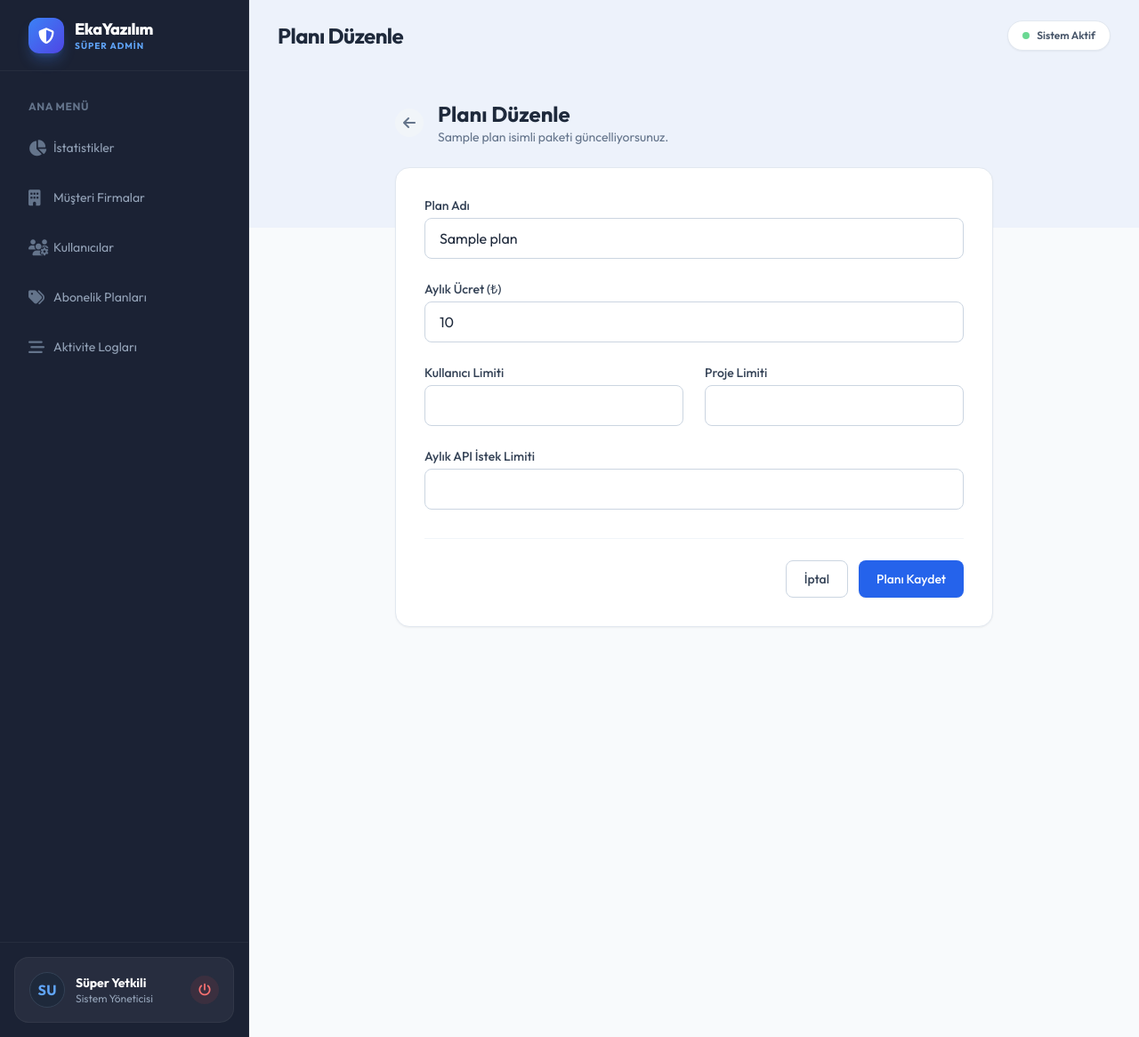
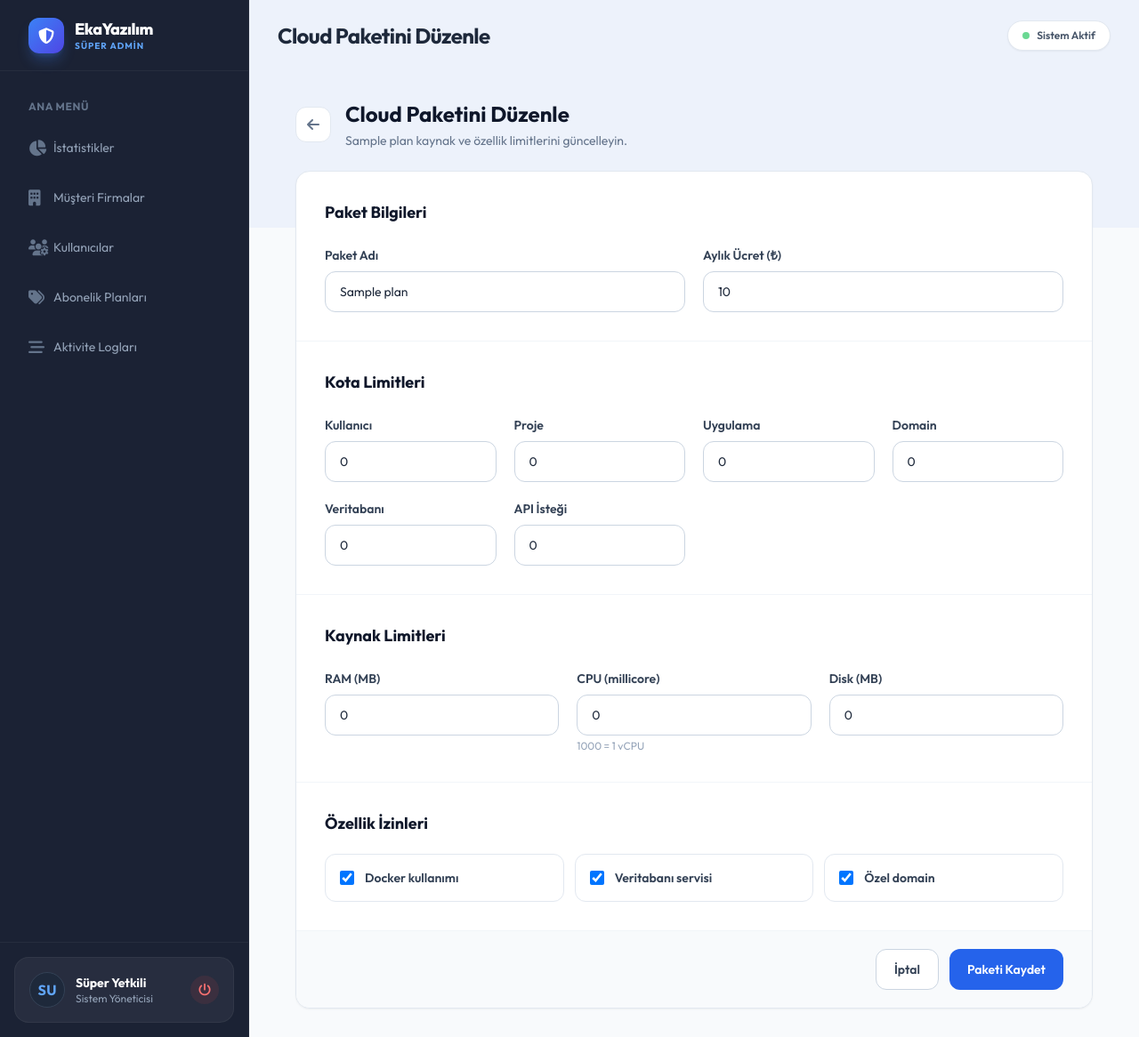
Before and after one commit to ekayazilim/eka-saas-platform, a PHP site: template app/Views/admin/plans/edit.php in a window 1280 px wide. Shown: the whole page at 89% size. Run offline with PHP 8.4, Linux system fonts and the light colour scheme; the template is opened without the code that fills it: most values are stand-ins (such as "Sample title", 1, 10 or a date in 2020); some libraries are stand-ins or nearby versions.

Commit message:
feat: cloud paket duzenleme alanlarini tamamla

```diff
--- a/app/Views/admin/plans/edit.php
+++ b/app/Views/admin/plans/edit.php
@@ -1,61 +1,65 @@
 <?php ob_start(); ?>
 
-<div class="max-w-2xl mx-auto">
-    <div class="flex items-center mb-6">
-        <a href="<?= BASE_URL ?>/admin/plans" class="w-8 h-8 flex items-center justify-center rounded-full bg-slate-100 text-slate-500 hover:bg-slate-200 hover:text-slate-700 transition-colors mr-4">
-            <i class="fa-solid fa-arrow-left"></i>
-        </a>
+<div class="mx-auto max-w-4xl space-y-6">
+    <div class="flex items-center gap-4">
+        <a href="<?= BASE_URL ?>/admin/plans" class="flex h-10 w-10 items-center justify-center rounded-xl border border-slate-200 bg-white text-slate-500 hover:text-slate-900"><i class="fa-solid fa-arrow-left"></i></a>
         <div>
-            <h2 class="text-2xl font-bold text-slate-800">Planı Düzenle</h2>
-            <p class="text-sm text-slate-500"><?= htmlspecialchars($plan['name']) ?> isimli paketi güncelliyorsunuz.</p>
+            <h2 class="text-2xl font-bold text-slate-900">Cloud Paketini Düzenle</h2>
+            <p class="mt-1 text-sm text-slate-500"><?= htmlspecialchars($plan['name']) ?> kaynak ve özellik limitlerini güncelleyin.</p>
         </div>
     </div>
 
-    <div class="bg-white rounded-2xl shadow-sm border border-slate-200 overflow-hidden">
-        <form action="<?= BASE_URL ?>/admin/plans/update" method="POST" class="p-8">
-            <input type="hidden" name="csrf_token" value="<?= $_SESSION['csrf_token'] ?? '' ?>">
-            <input type="hidden" name="id" value="<?= $plan['id'] ?>">
+    <form action="<?= BASE_URL ?>/admin/plans/update" method="POST" class="overflow-hidden rounded-2xl border border-slate-200 bg-white shadow-sm">
+        <input type="hidden" name="csrf_token" value="<?= htmlspecialchars($_SESSION['csrf_token'] ?? '') ?>">
+        <input type="hidden" name="id" value="<?= (int) $plan['id'] ?>">
 
-            <div class="space-y-6">
-                <div>
-                    <label class="block text-sm font-medium text-slate-700 mb-1">Plan Adı</label>
-                    <input type="text" name="name" value="<?= htmlspecialchars($plan['name']) ?>" required class="w-full px-4 py-2.5 rounded-lg border border-slate-300 focus:ring-2 focus:ring-blue-500 focus:border-blue-500 outline-none transition-all">
-                </div>
+        <div class="border-b border-slate-100 p-6 sm:p-8">
+            <h3 class="text-lg font-bold text-slate-900">Paket Bilgileri</h3>
+            <div class="mt-6 grid gap-5 md:grid-cols-2">
+                <div><label class="mb-2 block text-sm font-semibold text-slate-700">Paket Adı</label><input type="text" name="name" required maxlength="255" value="<?= htmlspecialchars($plan['name']) ?>" class="w-full rounded-xl border border-slate-300 px-4 py-3 text-sm"></div>
+                <div><label class="mb-2 block text-sm font-semibold text-slate-700">Aylık Ücret (₺)</label><input type="number" name="price" required min="0" step="0.01" value="<?= htmlspecialchars((string) $plan['price']) ?>" class="w-full rounded-xl border border-slate-300 px-4 py-3 text-sm"></div>
+            </div>
+        </div>
 
-                <div>
-                    <label class="block text-sm font-medium text-slate-700 mb-1">Aylık Ücret (₺)</label>
-                    <input type="number" step="0.01" name="price" value="<?= $plan['price'] ?>" required class="w-full px-4 py-2.5 rounded-lg border border-slate-300 focus:ring-2 focus:ring-blue-500 focus:border-blue-500 outline-none transition-all">
-                </div>
+        <div class="border-b border-slate-100 p-6 sm:p-8">
+            <h3 class="text-lg font-bold text-slate-900">Kota Limitleri</h3>
+            <div class="mt-6 grid gap-5 sm:grid-cols-2 lg:grid-cols-4">
+                <div><label class="mb-2 block text-sm font-semibold text-slate-700">Kullanıcı</label><input type="number" name="user_limit" min="1" value="<?= (int) $plan['user_limit'] ?>" required class="w-full rounded-xl border border-slate-300 px-4 py-3 text-sm"></div>
+                <div><label class="mb-2 block text-sm font-semibold text-slate-700">Proje</label><input type="number" name="project_limit" min="1" value="<?= (int) $plan['project_limit'] ?>" required class="w-full rounded-xl border border-slate-300 px-4 py-3 text-sm"></div>
+                <div><label class="mb-2 block text-sm font-semibold text-slate-700">Uygulama</label><input type="number" name="application_limit" min="1" value="<?= (int) ($plan['application_limit'] ?? 1) ?>" required class="w-full rounded-xl border border-slate-300 px-4 py-3 text-sm"></div>
+                <div><label class="mb-2 block text-sm font-semibold text-slate-700">Domain</label><input type="number" name="domain_limit" min="0" value="<?= (int) ($plan['domain_limit'] ?? 1) ?>" required class="w-full rounded-xl border border-slate-300 px-4 py-3 text-sm"></div>
+                <div><label class="mb-2 block text-sm font-semibold text-slate-700">Veritabanı</label><input type="number" name="database_limit" min="0" value="<?= (int) ($plan['database_limit'] ?? 0) ?>" required class="w-full rounded-xl border border-slate-300 px-4 py-3 text-sm"></div>
+                <div><label class="mb-2 block text-sm font-semibold text-slate-700">API İsteği</label><input type="number" name="api_limit" min="0" value="<?= (int) $plan['api_limit'] ?>" required class="w-full rounded-xl border border-slate-300 px-4 py-3 text-sm"></div>
+            </div>
+        </div>
 
-                <div class="grid grid-cols-1 md:grid-cols-2 gap-6">
-                    <div>
-                        <label class="block text-sm font-medium text-slate-700 mb-1">Kullanıcı Limiti</label>
-                        <input type="number" name="user_limit" value="<?= $plan['user_limit'] ?>" required class="w-full px-4 py-2.5 rounded-lg border border-slate-300 focus:ring-2 focus:ring-blue-500 focus:border-blue-500 outline-none transition-all">
-                    </div>
-                    <div>
-                        <label class="block text-sm font-medium text-slate-700 mb-1">Proje Limiti</label>
-                        <input type="number" name="project_limit" value="<?= $plan['project_limit'] ?>" required class="w-full px-4 py-2.5 rounded-lg border border-slate-300 focus:ring-2 focus:ring-blue-500 focus:border-blue-500 outline-none transition-all">
-                    </div>
-                </div>
+        <div class="border-b border-slate-100 p-6 sm:p-8">
+            <h3 class="text-lg font-bold text-slate-900">Kaynak Limitleri</h3>
+            <div class="mt-6 grid gap-5 md:grid-cols-3">
+                <div><label class="mb-2 block text-sm font-semibold text-slate-700">RAM (MB)</label><input type="number" name="memory_limit_mb" min="128" value="<?= (int) ($plan['memory_limit_mb'] ?? 512) ?>" required class="w-full rounded-xl border border-slate-300 px-4 py-3 text-sm"></div>
+                <div><label class="mb-2 block text-sm font-semibold text-slate-700">CPU (millicore)</label><input type="number" name="cpu_limit_millicores" min="100" value="<?= (int) ($plan['cpu_limit_millicores'] ?? 500) ?>" required class="w-full rounded-xl border border-slate-300 px-4 py-3 text-sm"><p class="mt-1 text-xs text-slate-400">1000 = 1 vCPU</p></div>
+                <div><label class="mb-2 block text-sm font-semibold text-slate-700">Disk (MB)</label><input type="number" name="storage_limit_mb" min="512" value="<?= (int) ($plan['storage_limit_mb'] ?? 5120) ?>" required class="w-full rounded-xl border border-slate-300 px-4 py-3 text-sm"></div>
+            </div>
+        </div>
 
-                <div>
-                    <label class="block text-sm font-medium text-slate-700 mb-1">Aylık API İstek Limiti</label>
-                    <input type="number" name="api_limit" value="<?= $plan['api_limit'] ?>" required class="w-full px-4 py-2.5 rounded-lg border border-slate-300 focus:ring-2 focus:ring-blue-500 focus:border-blue-500 outline-none transition-all">
-                </div>
+        <div class="p-6 sm:p-8">
+            <h3 class="text-lg font-bold text-slate-900">Özellik İzinleri</h3>
+            <div class="mt-5 grid gap-3 md:grid-cols-3">
+                <label class="flex cursor-pointer items-center gap-3 rounded-xl border border-slate-200 p-4"><input type="checkbox" name="allow_docker" value="1" <?= !empty($plan['allow_docker']) ? 'checked' : '' ?> class="h-4 w-4 rounded border-slate-300"><span class="text-sm font-semibold text-slate-700">Docker kullanımı</span></label>
+                <label class="flex cursor-pointer items-center gap-3 rounded-xl border border-slate-200 p-4"><input type="checkbox" name="allow_databases" value="1" <?= !empty($plan['allow_databases']) ? 'checked' : '' ?> class="h-4 w-4 rounded border-slate-300"><span class="text-sm font-semibold text-slate-700">Veritabanı servisi</span></label>
+                <label class="flex cursor-pointer items-center gap-3 rounded-xl border border-slate-200 p-4"><input type="checkbox" name="allow_custom_domain" value="1" <?= !empty($plan['allow_custom_domain']) ? 'checked' : '' ?> class="h-4 w-4 rounded border-slate-300"><span class="text-sm font-semibold text-slate-700">Özel domain</span></label>
             </div>
+        </div>
 
-            <div class="mt-8 pt-6 border-t border-slate-100 flex justify-end gap-3">
-                <a href="<?= BASE_URL ?>/admin/plans" class="px-5 py-2.5 text-sm font-medium text-slate-700 bg-white border border-slate-300 rounded-lg hover:bg-slate-50 transition-colors">İptal</a>
-                <button type="submit" class="px-5 py-2.5 text-sm font-medium text-white bg-blue-600 rounded-lg hover:bg-blue-700 shadow-sm transition-colors">
-                    Planı Kaydet
-                </button>
-            </div>
-        </form>
-    </div>
+        <div class="flex justify-end gap-3 border-t border-slate-100 bg-slate-50 px-6 py-5 sm:px-8">
+            <a href="<?= BASE_URL ?>/admin/plans" class="rounded-xl border border-slate-300 bg-white px-5 py-3 text-sm font-semibold text-slate-700">İptal</a>
+            <button type="submit" class="rounded-xl bg-blue-600 px-5 py-3 text-sm font-semibold text-white hover:bg-blue-700">Paketi Kaydet</button>
+        </div>
+    </form>
 </div>
 
 <?php
 $content = ob_get_clean();
-$title = 'Planı Düzenle';
+$title = 'Cloud Paketini Düzenle';
 require __DIR__ . '/../../layouts/admin.php';
 ?>
```
